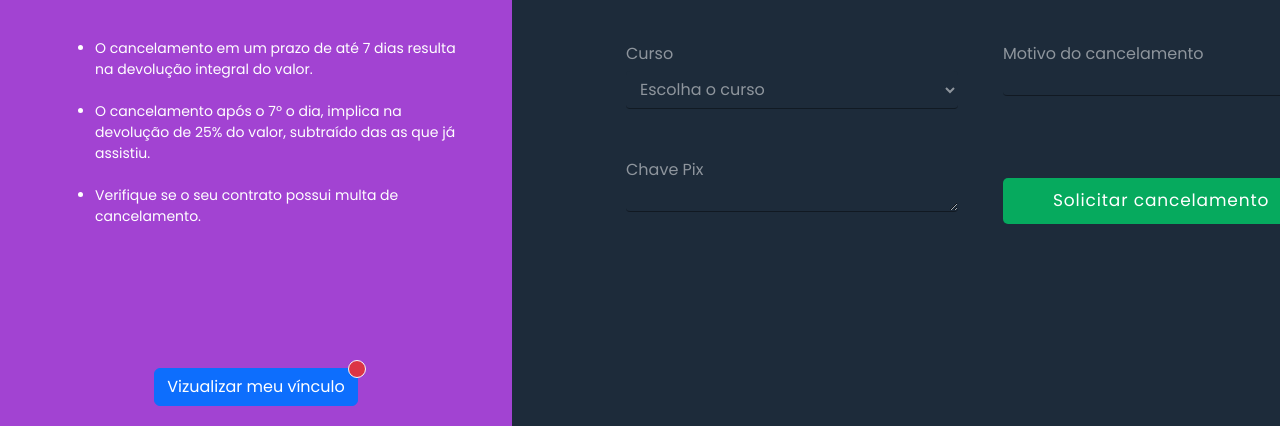
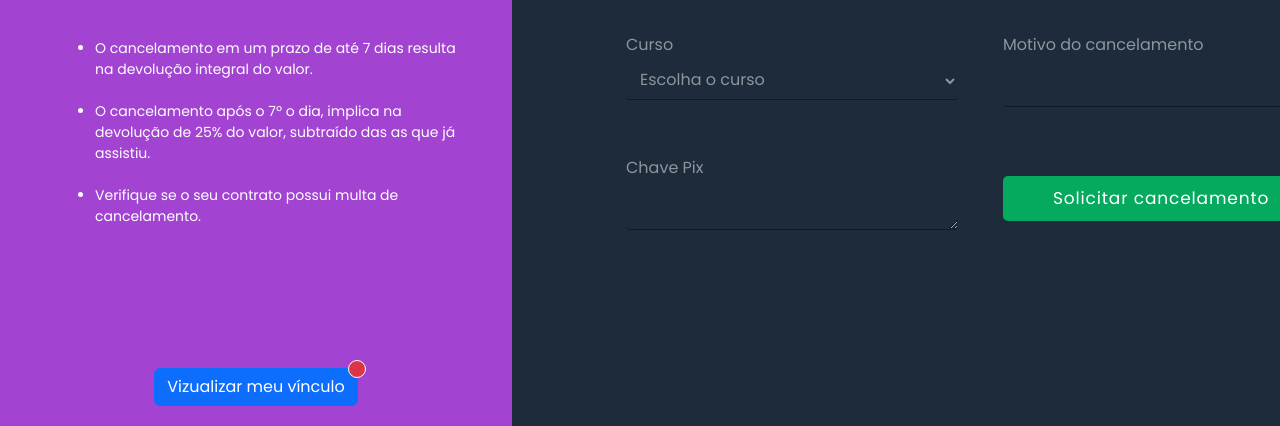
Before and after one commit to FernandoZuchi/LandingForm-AlteracaoDeVinculo, a website: page cancelamento.html in a window 1280 px wide. Shown: the part 374-800 px from the top of the page. Drawn offline with nearby package versions, Linux system fonts and the light colour scheme.

Commit message:
Alterações no css das páginas feitas, botão para o usuário conferir o vínculo adicionado. Alterações concluídas e página no ar.

```diff
--- a/cancelamento.html
+++ b/cancelamento.html
@@ -739,7 +739,7 @@
 
                 <div class="input-container">
                     <label for="motivo">Motivo do cancelamento</label>
-                    <textarea id="motivo" name="motivo" style="width: 100%; height: 25px;"></textarea>
+                    <textarea id="motivo" name="motivo" style="width: 100%; height: 45px;"></textarea>
                     <span>
 
                     </span>
@@ -748,7 +748,7 @@
 
                 <div class="input-container">
                     <label for="pix">Chave Pix</label>
-                    <textarea name="pix" id="pix" style="width: 100%; height: 25px;"></textarea>
+                    <textarea name="pix" id="pix" style="width: 100%; height: 45px;"></textarea>
                     <span>
 
                     </span>
```
